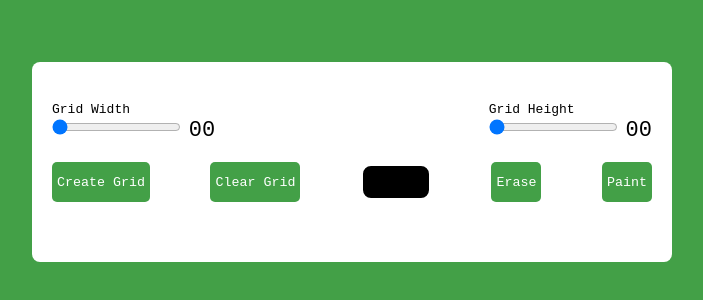
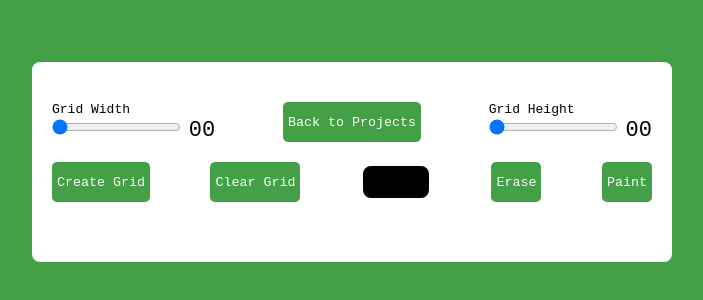
Before and after one commit to sloppasaur/Day1-PixelArtGenerator, a plain HTML site: page index.html in a window 1280 px wide. Shown: the part 238-538 px from the top of the page, without its empty margins (288-991 px from the left). Drawn offline with Linux system fonts and the light colour scheme.

```diff
--- a/index.html
+++ b/index.html
@@ -19,6 +19,7 @@
                     <input type="range" id="width-range" min="0" max="35">
                     <span id="width-value">00</span>
                 </div>
+                <button id="go-back">Back to Projects</button>
                 <div class="slider">
                     <label for="height-range">Grid Height</label>
                     <input type="range" id="height-range" min="0" max="35">
```
